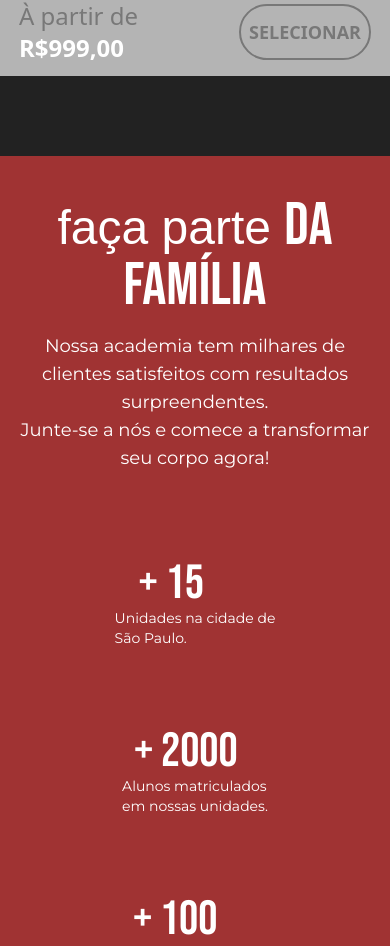
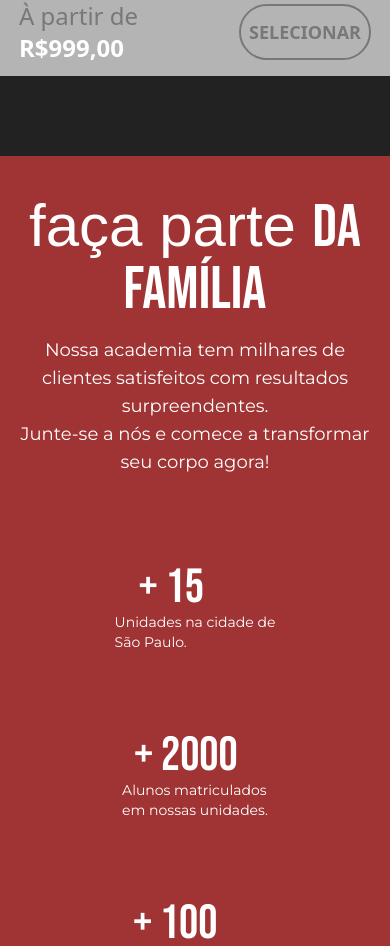
Before and after one commit to cardrocha/fitness-app, a Next.js app: page / in a window 390 px wide. Shown: the part 4395-5341 px from the top of the page. Built offline with nearby package versions, Linux system fonts and the light colour scheme; a web font is replaced by a local one; what tailwind-clip-path would draw is missing.

Commit message:
fix: text font-size

```diff
--- a/src/components/Numbers.tsx
+++ b/src/components/Numbers.tsx
@@ -17,9 +17,9 @@ const Numbers = () => {
         </div>
       </div>
       <div className="container mx-auto flex flex-col items-center md:items-end xl:items-end md:h-[550px] xl:h-[516px]">
-        <h3 className="font-bungee text-primary text-5xl xl:text-6xl text-center md:text-right xl:text-right p-2 md:pr-5 xl:pr-36 pt-10 xl:pt-48">
+        <h3 className="font-bungee text-primary text-6xl text-center md:text-right xl:text-right p-2 md:pr-5 xl:pr-36 pt-10 xl:pt-48">
           faça parte{" "}
-          <span className="font-bebas text-6xl md:text-5xl xl:text-[82px]">
+          <span className="font-bebas text-6xl md:text-[56px] xl:text-[82px]">
             da família
           </span>
         </h3>
```
